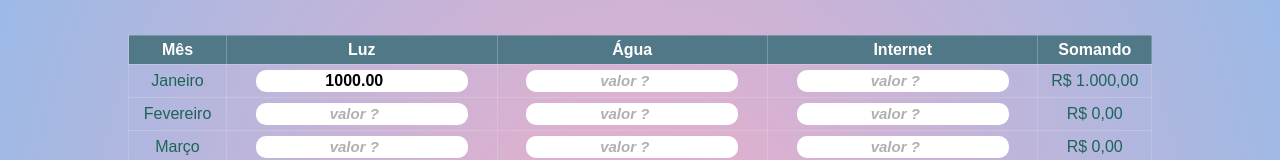
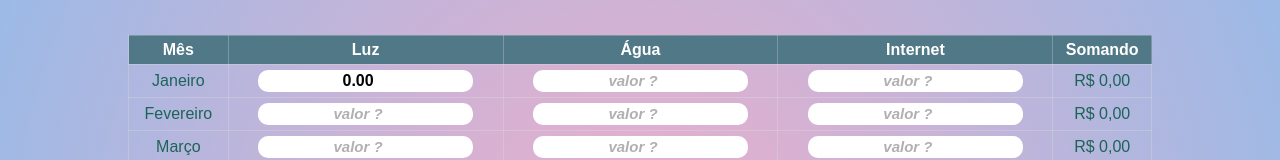
Before and after one commit to abraao2030/meus-projetos, a plain HTML site: page ex01/index02.html in a window 1280 px wide. Shown: the part 138-298 px from the top of the page. Drawn offline with Linux system fonts and the light colour scheme.

Commit message:
value atualizado

```diff
--- a/ex01/index02.html
+++ b/ex01/index02.html
@@ -23,7 +23,7 @@
             <!-- Preencha os valores nas células -->
             <tr>
                 <td>Janeiro</td>
-                <td><input type="number" step="0.01" value="1000.00" placeholder="valor ?" step="0.01"></td>
+                <td><input type="number" step="0.01" value="0.00" placeholder="valor ?"></td>
                 <td><input type="number"placeholder="valor ?" step="0.01"></td>
                 <td><input type="number"placeholder="valor ?" step="0.01"></td>
                 <td></td>
```
